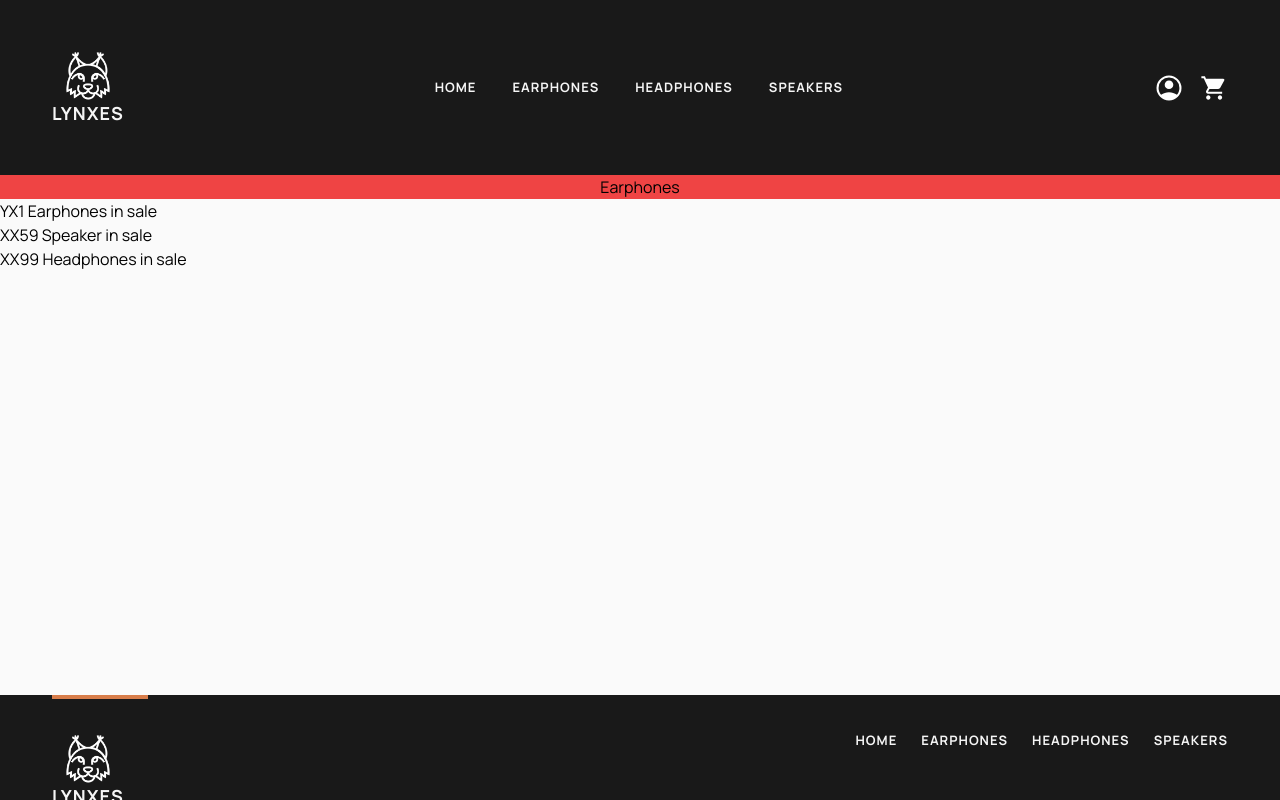
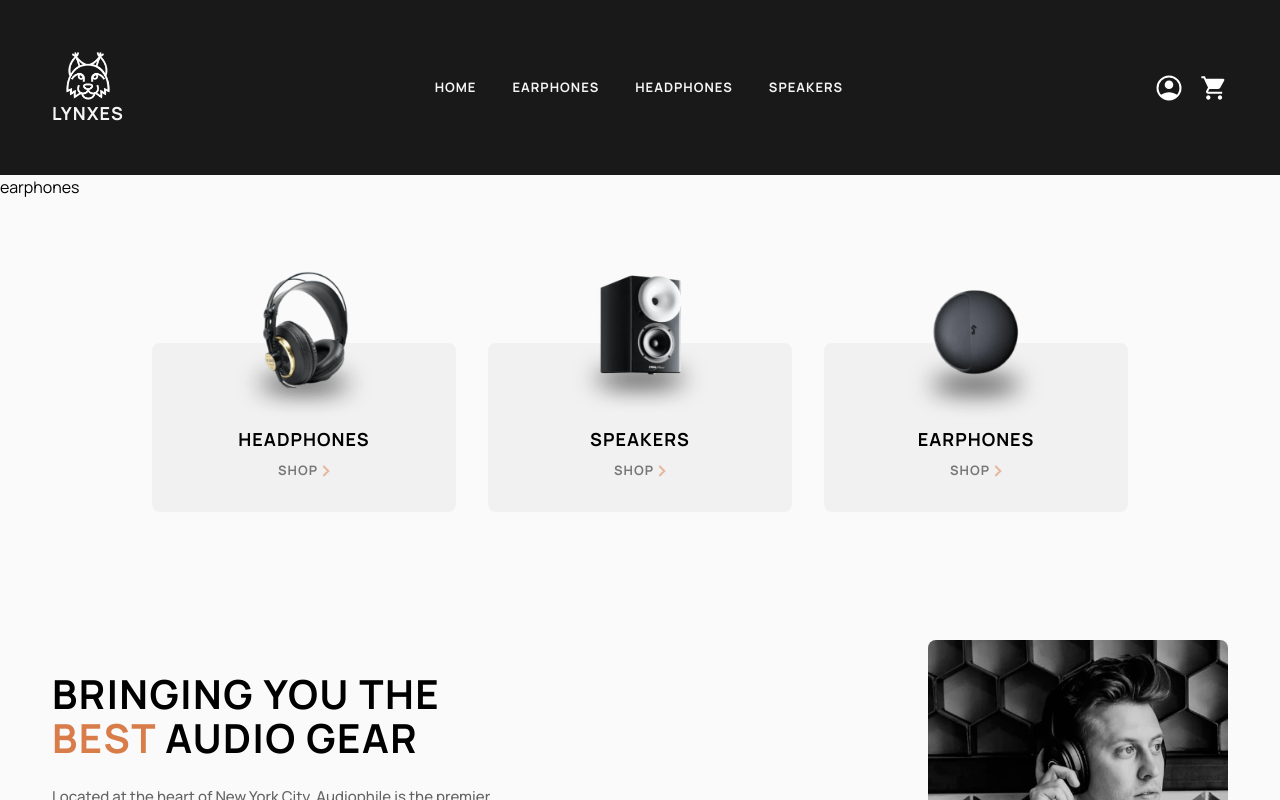
Before and after one commit to TomasLukes/lynxes, a Next.js app: page /category/earphones in a window 1280 px wide. Shown: the top 800 px of the page. Built offline with nearby package versions, Linux system fonts and the light colour scheme.

Commit message:
Created dyn. route for category/[slug]

```diff
--- /dev/null
+++ b/src/app/category/[slug]/page.tsx
@@ -0,0 +1,15 @@
+import Link from "next/link"
+import About from "@/app/components/shared/About"
+import Categories from "@/app/components/shared/Categories"
+
+export default function CategoryPage({ params }) {
+
+
+  return (
+    <main>
+      <h1>{params.slug}</h1>
+      <Categories />
+      <About />
+    </main>
+  )
+}
--- a/src/app/category/earphones/page.tsx
+++ /dev/null
@@ -1,20 +0,0 @@
-import Link from "next/link"
-
-export default function Earphones() {
-  return (
-    <section>
-      <h1 className="mx-auto bg-red-500 text-center">Earphones</h1>
-      <ul>
-        <li>
-          <Link href="/product/YX1">YX1 Earphones in sale</Link>
-        </li>
-        <li>
-          <Link href="/product/XX59">XX59 Speaker in sale</Link>
-        </li>
-        <li>
-          <Link href="/product/XX99">XX99 Headphones in sale</Link>
-        </li>
-      </ul>
-    </section>
-  )
-}
--- a/src/app/category/headphones/page.tsx
+++ /dev/null
@@ -1,5 +0,0 @@
-export default function Headphones() {
-  return (
-    <h1 className="mx-auto bg-red-500 text-center">Headphones</h1>
-  )
-}
--- a/src/app/category/speakers/page.tsx
+++ /dev/null
@@ -1,5 +0,0 @@
-export default function Speakers() {
-  return (
-    <h1 className="mx-auto bg-red-500 text-center">Speakers</h1>
-  )
-}
--- /dev/null
+++ b/src/app/components/Category/ProductItem.tsx
@@ -0,0 +1,35 @@
+import Link from "next/link"
+import Image from "next/image"
+import ButtonSecondary from "../buttons/ButtonSecondary"
+
+export default function ProductItem() {
+  return (
+    /* BannerSplit */
+    <div className="container mx-auto flex flex-col md:flex-row md:gap-8">
+      {/* Left item */}
+      <div className="md:w-1/2 rounded-t-lg md:rounded-lg overflow-hidden">
+        <Image
+          src="/images/home/image-earphones-yx1.webp"
+          alt="Product image of YX1 earphones"
+          className="w-full object-cover lg:h-72"
+          width={800}
+          height={400}
+        />
+      </div>
+      {/* Right item */}
+      <div className="md:w-1/2 flex flex-col items-start justify-center bg-light-300 p-12 lg:px-24  rounded-b-lg md:rounded-lg">
+        {/* Heading */}
+        <h3 className="heading-4 pb-4">
+            YX1 EARPHONES
+        </h3>
+        {/* Button */}
+        <Link href='product/yx1-earphones'>
+          <ButtonSecondary
+              label={'SEE PRODUCT'}
+          />
+        </Link>
+      </div>
+    </div>
+
+  )
+}
--- a/src/app/components/navigation/Footer.tsx
+++ b/src/app/components/navigation/Footer.tsx
@@ -14,7 +14,9 @@ export default function Footer() {
         {/* Logo + Nav container*/}
         <div className="flex flex-col lg:flex-row lg:justify-between mx-auto md:mx-0 gap-9">
           {/* Logo */}
-          <Logo />
+          <div className="flex items-center justify-center w-24">
+            <Logo />
+          </div>
           {/* Nav items */}
           <nav className="flex flex-col md:flex-row gap-4 md:gap-6 text-center md:text-left list-none
             subtitle uppercase">
```
